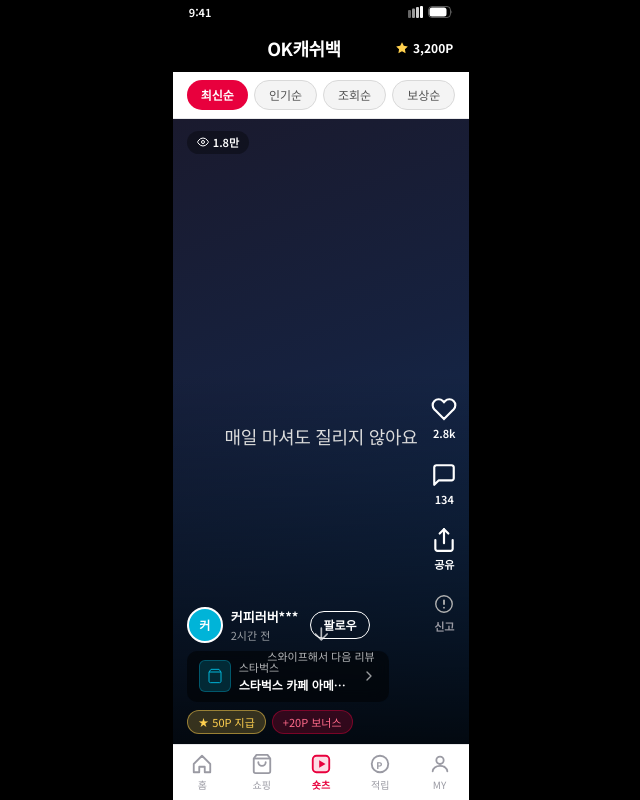
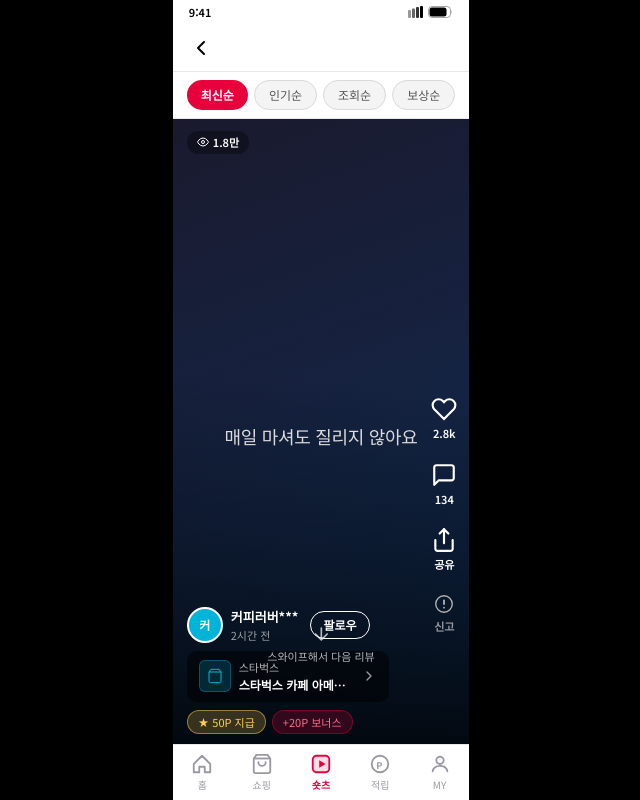
Before and after one commit to sangyun88/okcashbag-shorts-review, a React (Vite) app: page / in a window 1280 px wide. Both pictures are taken after a click on the button "전체보기". Shown: the whole page, without its empty margins (319-959 px from the left). Built offline with nearby package versions, Linux system fonts and the light colour scheme.

Commit message:
fix: 피드 화면 해상도 통일, 상단바 흰 배경 뒤로가기 버튼만 노출

```diff
--- a/src/App.jsx
+++ b/src/App.jsx
@@ -25,8 +25,9 @@ export default function App() {
   }
 
   function getBackTarget() {
+    if (activeScreen === 'feed')    return 'shopping';
     if (activeScreen === 'product') return 'shopping';
-    if (activeScreen === 'upload') return 'product';
+    if (activeScreen === 'upload')  return 'product';
     return null;
   }
 
@@ -36,19 +37,20 @@ export default function App() {
       style={{
         display: 'flex', flexDirection: 'column',
         height: '100dvh',
-        background: isFeed ? '#000' : T.white,
+        background: T.white,
         position: 'relative', overflow: 'hidden',
         maxWidth: 480, margin: '0 auto',
       }}
     >
       {/* 상태바 */}
-      <StatusBar dark={isFeed} />
+      <StatusBar dark={false} />
 
       {/* 탑바 */}
       <TopAppBar
-        dark={isFeed}
+        dark={false}
         title={getTitle()}
         onBack={getBackTarget() ? () => setScreen(getBackTarget()) : undefined}
+        backOnly={isFeed}
       />
 
       {/* 메인 콘텐츠 */}
--- a/src/components/ui/TopAppBar.jsx
+++ b/src/components/ui/TopAppBar.jsx
@@ -1,10 +1,26 @@
 import { T } from '../../tokens';
 import { useShortsStore } from '../../store/shortsStore';
 
-export default function TopAppBar({ title, dark = false, onBack }) {
+export default function TopAppBar({ title, dark = false, onBack, backOnly = false }) {
   const myPoints = useShortsStore((s) => s.myPoints);
   const c  = dark ? T.white : T.black;
   const bg = dark ? 'transparent' : T.white;
+
+  if (backOnly) {
+    return (
+      <div style={{
+        height: 48, background: T.white,
+        display: 'flex', alignItems: 'center', padding: '0 8px', flexShrink: 0,
+        borderBottom: `0.5px solid ${T.gray100}`, position: 'relative', zIndex: 10,
+      }}>
+        <button onClick={onBack} style={{ background: 'none', border: 'none', cursor: 'pointer', padding: 8 }}>
+          <svg width="24" height="24" viewBox="0 0 24 24" fill="none">
+            <path d="M15 18L9 12L15 6" stroke={T.black} strokeWidth="2" strokeLinecap="round" strokeLinejoin="round"/>
+          </svg>
+        </button>
+      </div>
+    );
+  }
 
   return (
     <div style={{
```
